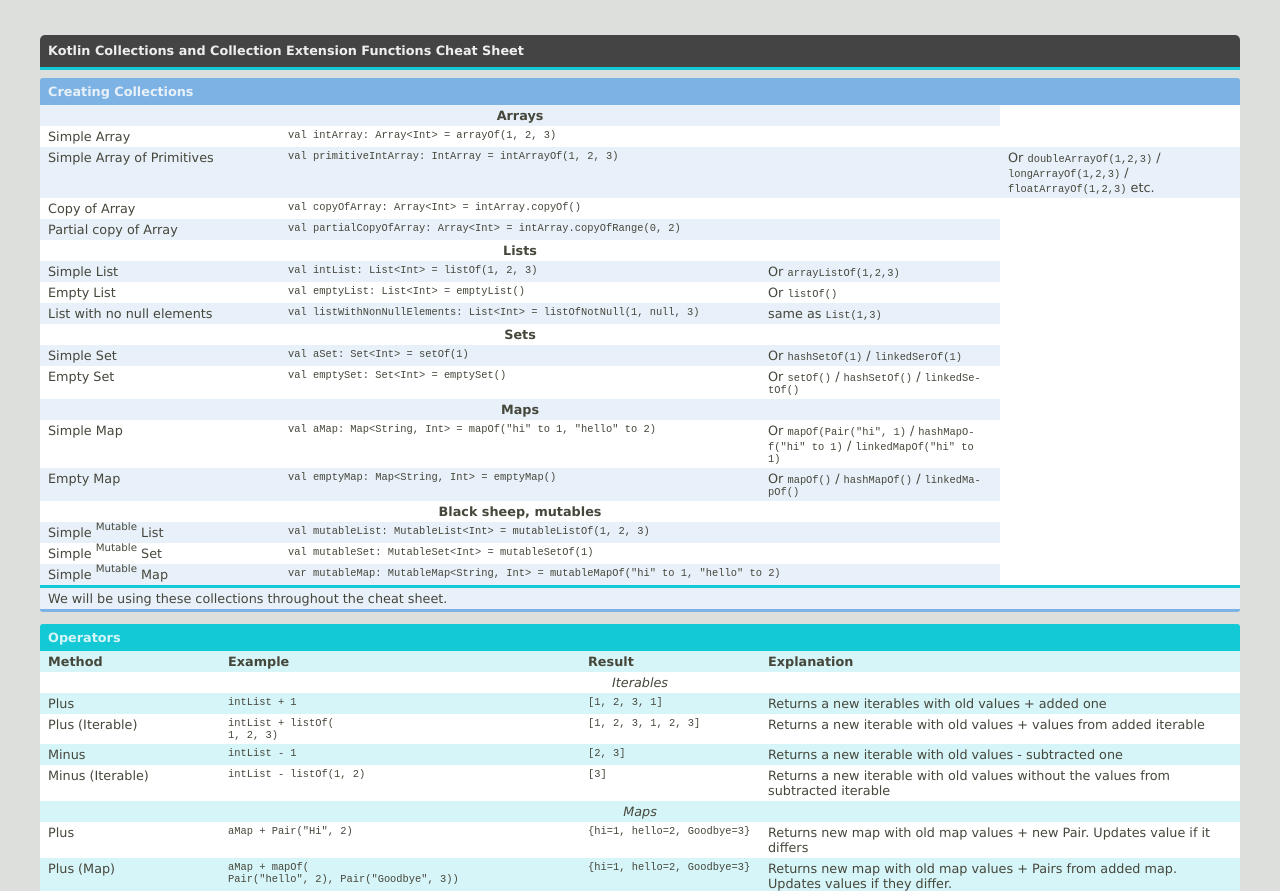
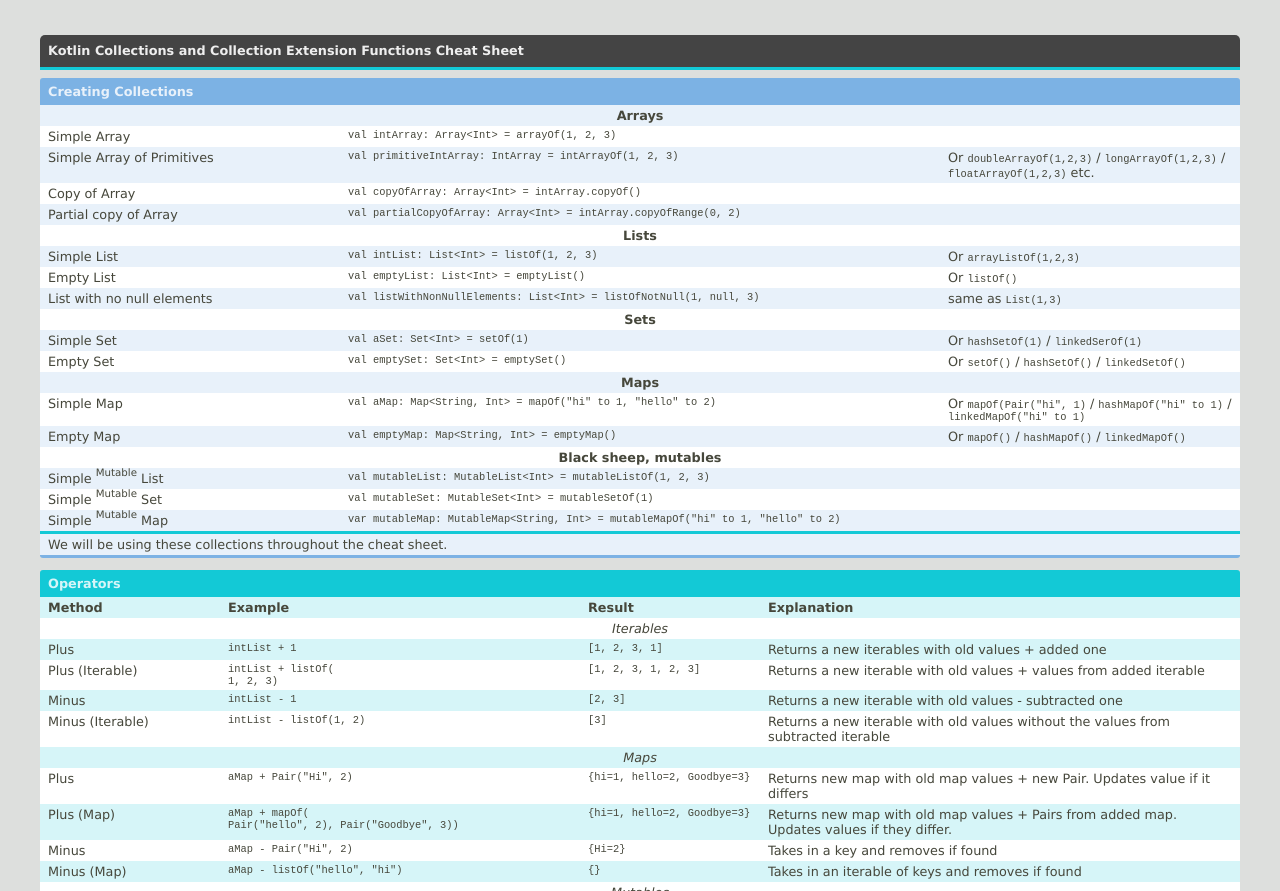
Before and after one commit to Xantier/Kollections, a plain HTML site: page docs/index.html in a window 1280 px wide. Shown: the top 891 px of the page. Drawn offline with Linux system fonts and the light colour scheme.

Commit message:
Changing colspan

```diff
--- a/docs/index.html
+++ b/docs/index.html
@@ -657,7 +657,7 @@
                                                 <td valign="top" class="cheat_sheet_output_cell_1">
                                                     <div style="padding: 3px 8px;">Simple Array of Primitives</div>
                                                 </td>
-                                                <td valign="top" class="cheat_sheet_output_cell_2" colspan="2">
+                                                <td valign="top" class="cheat_sheet_output_cell_2">
                                                     <div style="padding: 3px 8px;"><code>val primitiveIntArray: IntArray = intArrayOf(1, 2, 3)</code></div>
                                                 </td>
                                                 <td valign="top" class="cheat_sheet_output_cell_3">
```
